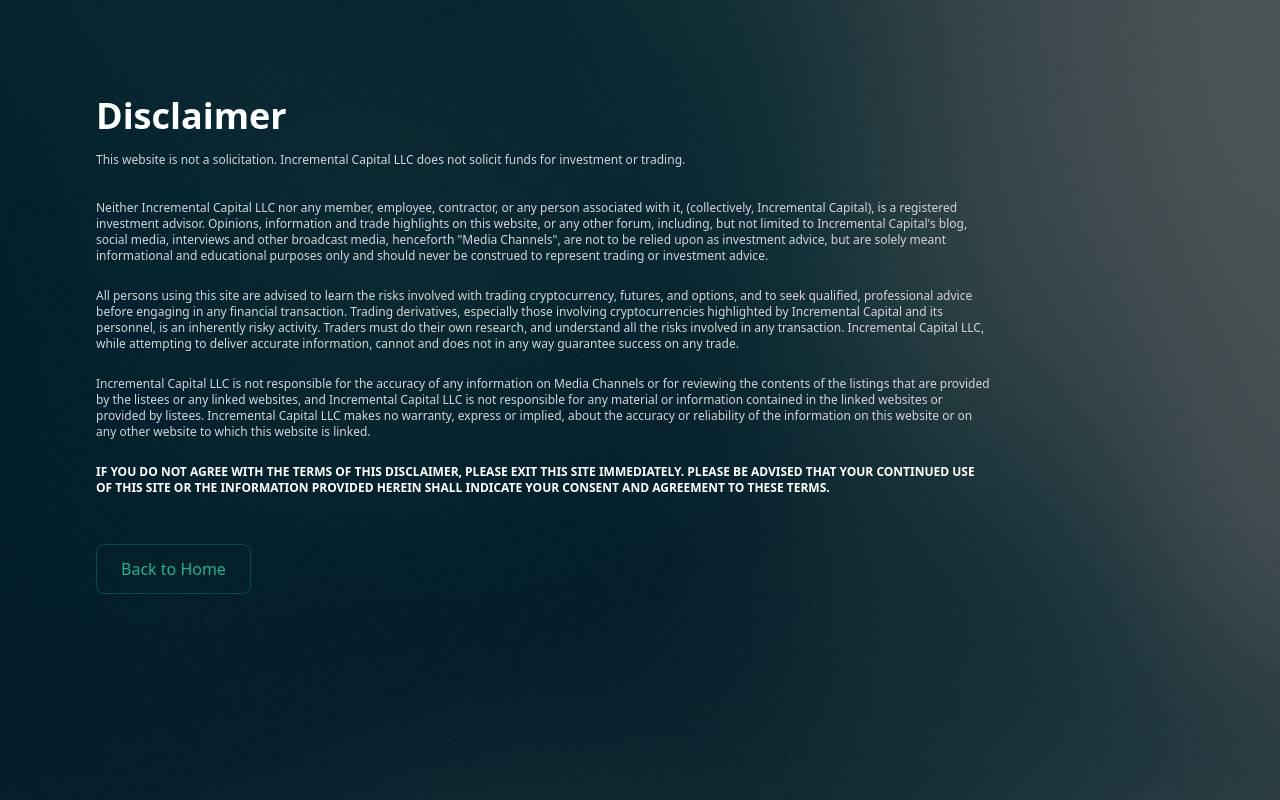
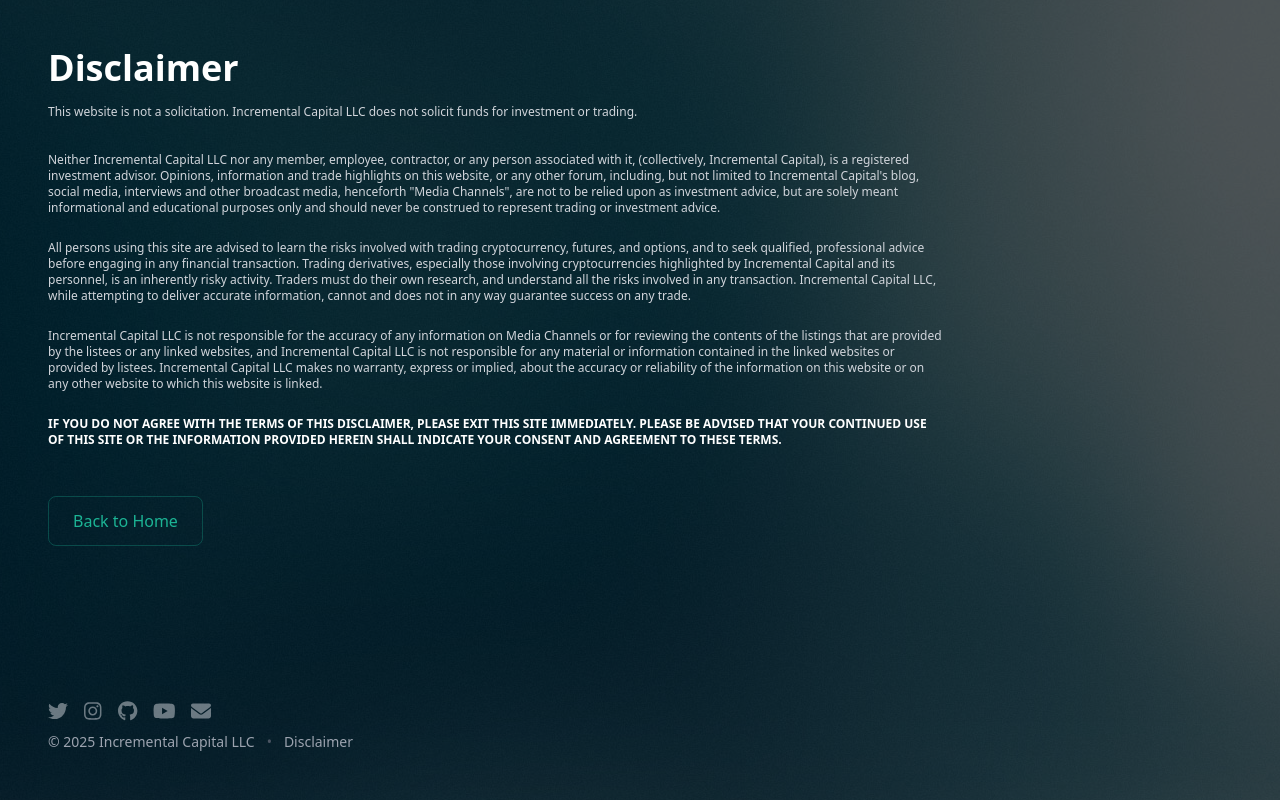
Before and after one commit to incrementalcapitalist/incremental-capital-website, a React (Vite) app: page /disclaimer in a window 1280 px wide. Built offline with nearby package versions, Linux system fonts and the light colour scheme; no server answers.

Commit message:
align all content

```diff
--- a/src/components/Footer.tsx
+++ b/src/components/Footer.tsx
@@ -46,7 +46,8 @@ const Footer: React.FC = () => {
   ]
 
   return (
-    <footer className="relative p-6 md:p-8 lg:p-12 text-gray-400 z-10">
+    <footer className="mt-auto w-full">
+      <div className="max-w-4xl">
         <motion.ul
           className="flex gap-4 mb-2"
           initial={{ opacity: 0, y: 20 }}
@@ -73,20 +74,21 @@ const Footer: React.FC = () => {
         </motion.ul>
 
         <motion.div
-        className="flex text-sm gap-3 items-center opacity-50 hover:opacity-100 transition-opacity duration-200"
+          className="flex items-center gap-3 opacity-50 hover:opacity-100 transition-opacity duration-200"
           initial={{ opacity: 0, y: 20 }}
           animate={{ opacity: 1, y: 0 }}
           transition={{ duration: 0.5, delay: 0.5 }}
         >
-        <span>&copy; {new Date().getFullYear()} Incremental Capital LLC</span>
-        <span className="text-gray-600">•</span>
+          <span className="text-sm text-gray-400">&copy; {new Date().getFullYear()} Incremental Capital LLC</span>
+          <span className="text-sm text-gray-600">•</span>
           <Link
             to="/disclaimer"
-          className="hover:text-primary transition-colors duration-200"
+            className="text-sm text-gray-400 hover:text-primary transition-colors duration-200"
           >
             Disclaimer
           </Link>
         </motion.div>
+      </div>
     </footer>
   )
 }
--- a/src/components/Layout.tsx
+++ b/src/components/Layout.tsx
@@ -1,13 +1,13 @@
 import { useEffect } from 'react'
 import { motion, AnimatePresence } from 'framer-motion'
 import BackgroundSlideshow from './BackgroundSlideshow'
+import Footer from './Footer'
 
 interface LayoutProps {
   children: React.ReactNode
 }
 
 const Layout: React.FC<LayoutProps> = ({ children }) => {
-  // Remove preload class after component mounts
   useEffect(() => {
     const timeout = setTimeout(() => {
       document.body.classList.remove('is-preload')
@@ -17,7 +17,8 @@ const Layout: React.FC<LayoutProps> = ({ children }) => {
   }, [])
 
   return (
-    <div className="min-h-screen bg-background">
+    // The outermost container must be h-screen to constrain everything to viewport
+    <div className="h-screen bg-background overflow-hidden">
       <BackgroundSlideshow />
       <AnimatePresence mode="wait">
         <motion.main
@@ -25,9 +26,18 @@ const Layout: React.FC<LayoutProps> = ({ children }) => {
           animate={{ opacity: 1, y: 0 }}
           exit={{ opacity: 0, y: -20 }}
           transition={{ duration: 0.3 }}
-          className="relative z-10 min-h-screen p-6 md:p-8 lg:p-12"
+          // Use h-full to ensure the main element takes full height of parent
+          className="relative z-10 h-full p-6 md:p-8 lg:p-12"
         >
-          {children}
+          {/* Wrap children in a flex container to ensure proper spacing */}
+          <div className="h-full flex flex-col">
+            {/* Content area */}
+            <div className="flex-1">
+              {children}
+            </div>
+            {/* Footer is now part of every page */}
+            <Footer />
+          </div>
         </motion.main>
       </AnimatePresence>
     </div>
--- a/src/pages/Disclaimer.tsx
+++ b/src/pages/Disclaimer.tsx
@@ -10,13 +10,9 @@ const Disclaimer: React.FC = () => {
         <meta name="description" content="Legal disclaimer and terms of use for Incremental Capital LLC." />
       </Helmet>
 
-      <motion.div
-        className="p-6 md:p-8 lg:p-12"
-        initial={{ opacity: 0, y: 20 }}
-        animate={{ opacity: 1, y: 0 }}
-        exit={{ opacity: 0, y: -20 }}
-        transition={{ duration: 0.3 }}
-      >
+      {/* Match the height and flex structure of our Home page */}
+      <div className="h-full flex flex-col">
+        <div className="flex-1 max-w-4xl">
           <header className="mb-8">
             <h1 className="text-3xl md:text-4xl font-bold text-white mb-4">
               Disclaimer
@@ -26,7 +22,7 @@ const Disclaimer: React.FC = () => {
             </p>
           </header>
 
-        <div className="space-y-6 text-xs text-gray-300 max-w-4xl">
+          <div className="space-y-6 text-xs text-gray-300">
             <p>
               Neither Incremental Capital LLC nor any member, employee, contractor, or any person associated with it,
               (collectively, Incremental Capital), is a registered investment advisor. Opinions, information and trade
@@ -75,7 +71,10 @@ const Disclaimer: React.FC = () => {
               Back to Home
             </Link>
           </motion.div>
-      </motion.div>
+        </div>
+
+        {/* Footer will be added by the Layout component */}
+      </div>
     </>
   )
 }
--- a/src/pages/Home.tsx
+++ b/src/pages/Home.tsx
@@ -1,8 +1,6 @@
 import { Helmet } from 'react-helmet-async'
-import { motion } from 'framer-motion'
 import Header from '../components/Header'
 import SignupForm from '../components/SignupForm'
-import Footer from '../components/Footer'
 
 const Home: React.FC = () => {
   return (
@@ -15,20 +13,11 @@ const Home: React.FC = () => {
         />
       </Helmet>
 
-      <motion.div
-        initial={{ opacity: 0 }}
-        animate={{ opacity: 1 }}
-        exit={{ opacity: 0 }}
-        transition={{ duration: 0.3 }}
-        className="min-h-screen flex flex-col"
-      >
-        <div className="flex-grow flex flex-col justify-center max-w-4xl">
-          <Header />
-          <SignupForm />
-        </div>
-
-        <Footer />
-      </motion.div>
+      {/* The content area is simplified since Layout handles structure */}
+      <div className="max-w-4xl">
+        <Header />
+        <SignupForm />
+      </div>
     </>
   )
 }
--- a/src/pages/NotFound.tsx
+++ b/src/pages/NotFound.tsx
@@ -10,10 +10,12 @@ const NotFound: React.FC = () => {
         <meta name="description" content="The page you're looking for cannot be found." />
       </Helmet>
 
-      <div className="p-6 md:p-8 lg:p-12">
+      {/* Content area is now simpler - Layout handles structure */}
       <div className="max-w-4xl">
         <motion.h1
           className="text-8xl font-bold text-primary mb-4"
+          // This specific animation remains because it's a unique feature
+          // of the 404 page, not a page transition
           animate={{
             scale: [1, 1.1, 1],
             rotate: [0, 5, -5, 0]
@@ -61,7 +63,6 @@ const NotFound: React.FC = () => {
           </div>
         </motion.div>
       </div>
-      </div>
     </>
   )
 }
```
Lines whose indentation alone changed are shown as unchanged.
